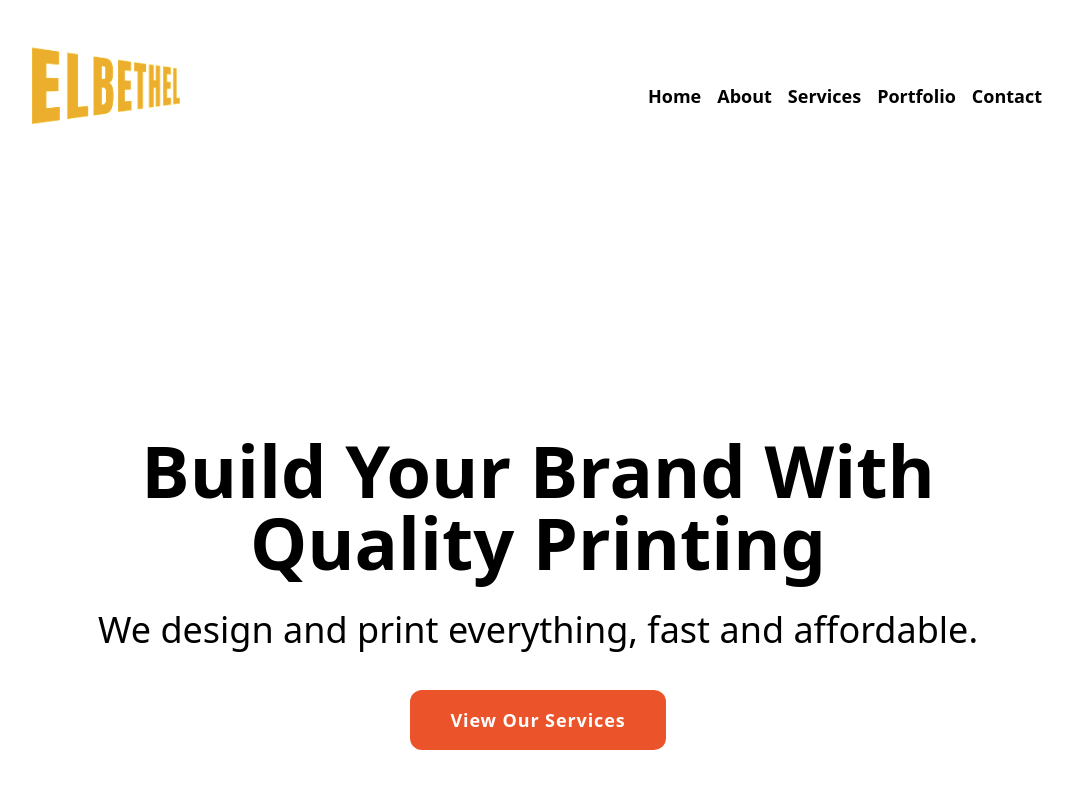
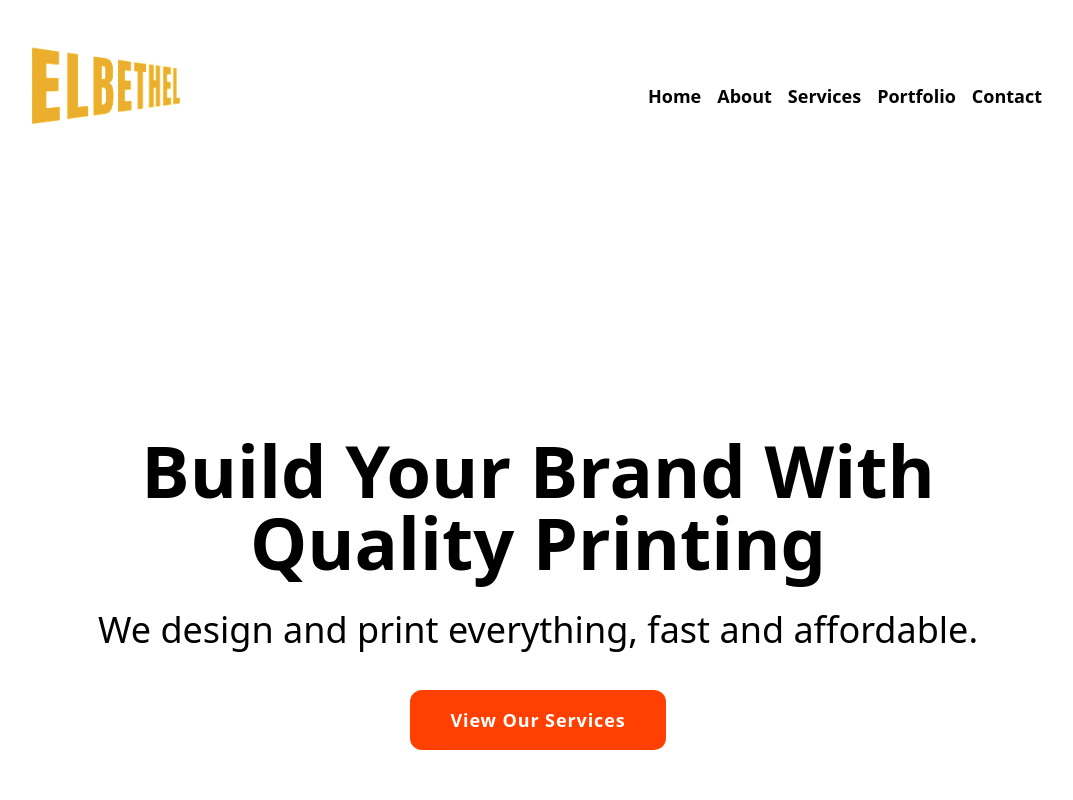
Before and after one commit to Amiir25/ElbethelAdvertising, a Next.js app in the folder elbethel/: page / in a window 1280 px wide. Shown: the top 800 px of the page, without its empty margins (102-1175 px from the left). Built offline with nearby package versions, Linux system fonts and the light colour scheme.

Commit message:
Update the primary color in globals.css

```diff
--- a/elbethel/app/globals.css
+++ b/elbethel/app/globals.css
@@ -2,7 +2,7 @@
 
 /* Colors */
 :root {
-    --color-primary: #EB542A;
+    --color-primary: #ff4000;
     --color-secondary: #649416;
 }
 
@@ -26,6 +26,35 @@
 .border-primary {
     border: 1px solid var(--color-primary);
 }
-.bg-secondary {
+.border-secondary {
     border: 1px solid var(--color-secondary);
 }
+
+/* Auto scroll */
+@keyframes scroll {
+  0%   { transform: translateX(0); }
+  100% { transform: translateX(-50%); }
+}
+
+.auto-scroll {
+  animation: scroll 10s linear infinite;
+}
+
+/* Horizontal sliding */
+.slide-wrapper::-webkit-scrollbar {
+    display: none;
+}
+
+.slider {
+    padding-right: 3em;
+    animation: slide 30s infinite linear;
+}
+
+.sliding-item {
+    flex: 0 0 5em;
+}
+
+@keyframes slide {
+    from { translate: 0; }
+    to { translate: -100%; }
+}
```
